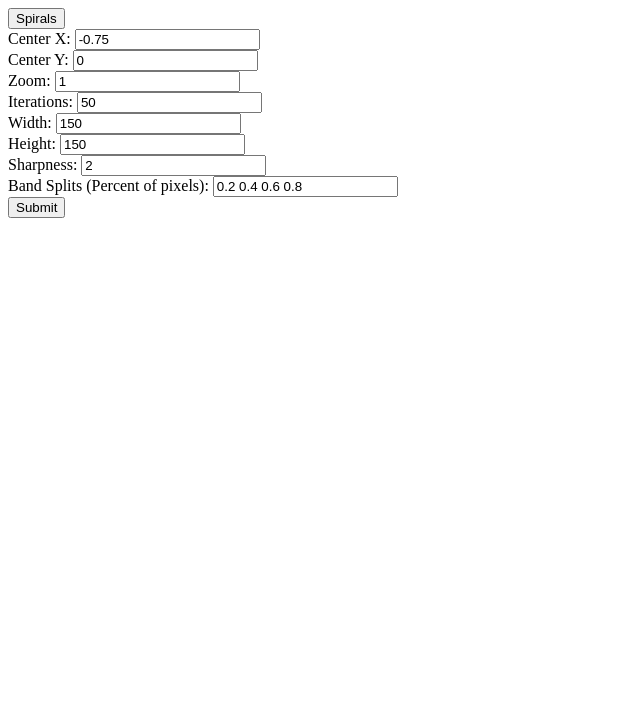
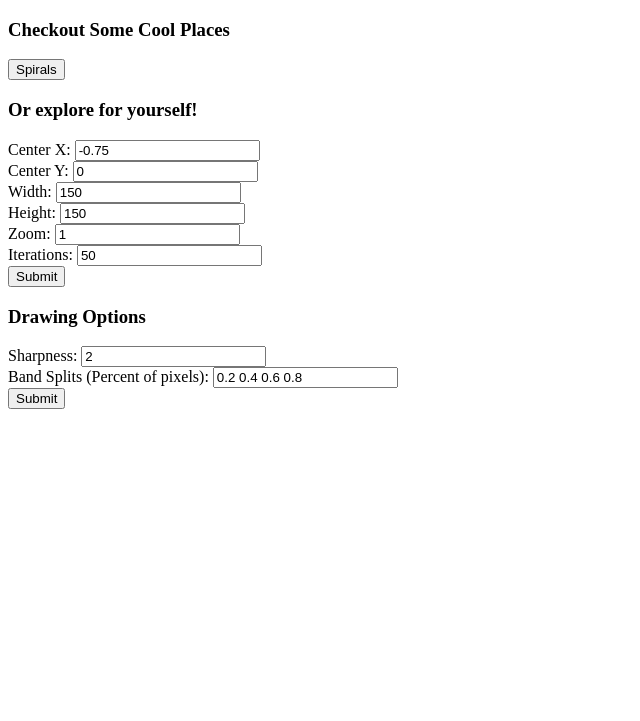
Before and after one commit to philiprlarie/mandelbrot, a website: page public/index.html in a window 1280 px wide. Shown: the whole page, without its empty margins (0-640 px from the left). Drawn offline with nearby package versions, Linux system fonts and the light colour scheme.

Commit message:
Send real post data

```diff
--- a/public/client.js
+++ b/public/client.js
@@ -7,6 +7,7 @@ $(function () {
     $.ajax({
       type: 'POST',
       url: '/api/mandelbrot',
+      data: inputData,
       success: mandelbrotInputSuccessHandler,
       error: mandelbrotInputErrorHandler
     });
--- a/public/index.html
+++ b/public/index.html
@@ -6,23 +6,30 @@
     <script src="https://ajax.googleapis.com/ajax/libs/jquery/2.2.0/jquery.min.js"></script>
   </head>
   <body>
-    <button type="button" name="cool-pt-1">Spirals</button>
-    <form class="" action="index.html" method="post">
+    <div class="presets">
+      <h3>Checkout Some Cool Places</h3>
+      <button type="button" name="cool-pt-1">Spirals</button>
+    </div>
 
-    </form>
+    <h3>Or explore for yourself!</h3>
     <form id="mandelbrot-input">
       Center X:
-      <input type="text" name="centerx" value="-0.75"><br/>
+      <input type="text" name="centerX" value="-0.75"><br/>
       Center Y:
-      <input type="text" name="centery" value="0"><br/>
+      <input type="text" name="centerY" value="0"><br/>
+      Width:
+      <input type="text" name="width" value="150"><br/>
+      Height:
+      <input type="text" name="height" value="150"><br/>
       Zoom:
       <input type="text" name="zoom" value="1"><br/>
       Iterations:
       <input type="text" name="iterations" value="50"><br/>
-      Width:
-      <input type="text" name="canvas-width" value="150"><br/>
-      Height:
-      <input type="text" name="canvas-height" value="150"><br/>
+      <input type="submit">
+    </form>
+
+    <h3>Drawing Options</h3>
+    <form id="drawing-options">
       Sharpness:
       <input type="text" name="sharpness" value="2"><br/>
       Band Splits (Percent of pixels):
```
Also changed, not shown: app.js (+10 -7 lines).
